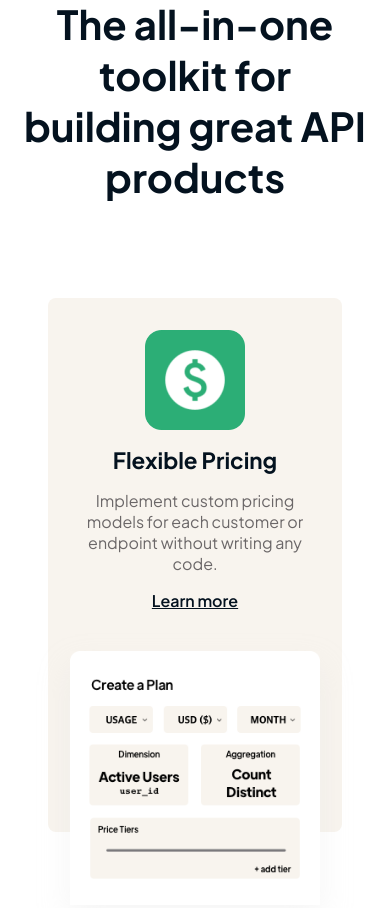
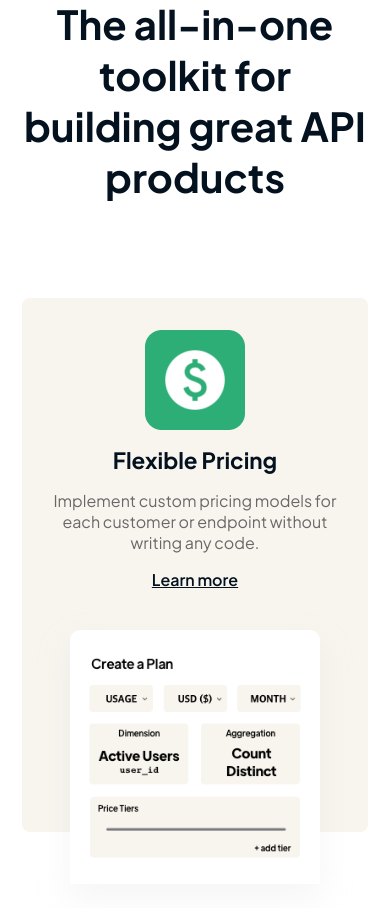
Before and after one commit to anthony-unamma/Kable-clone, a plain HTML site: page index.html in a window 390 px wide. Shown: the part 1010-1918 px from the top of the page. Drawn offline with Linux system fonts and the light colour scheme.

Commit message:
Update responsive.css
Made the features card on mobile more wider

```diff
--- a/responsive.css
+++ b/responsive.css
@@ -58,6 +58,7 @@
     /*Features adj*/
     .features-card-div {
         margin-bottom: 7rem;
+        width: 85%;
     }
     .feature-img {
         width: 250px;
```
